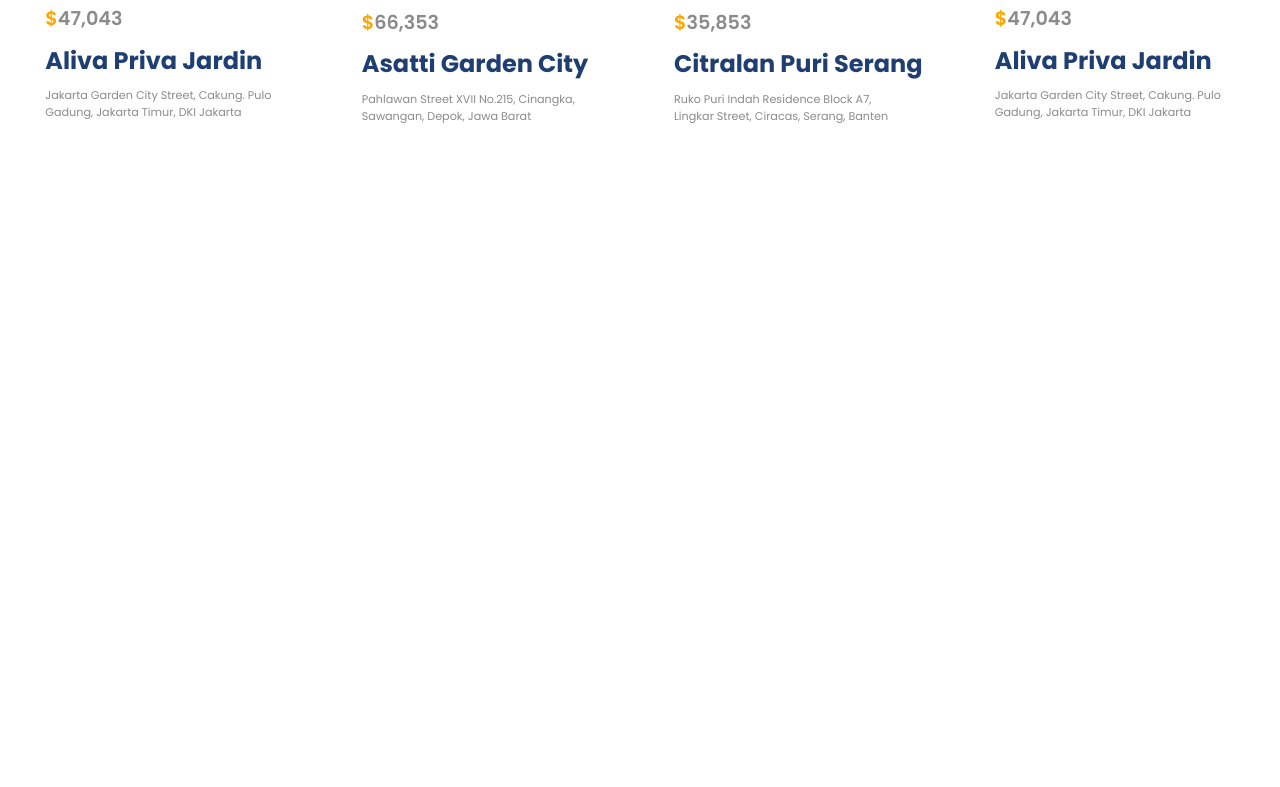
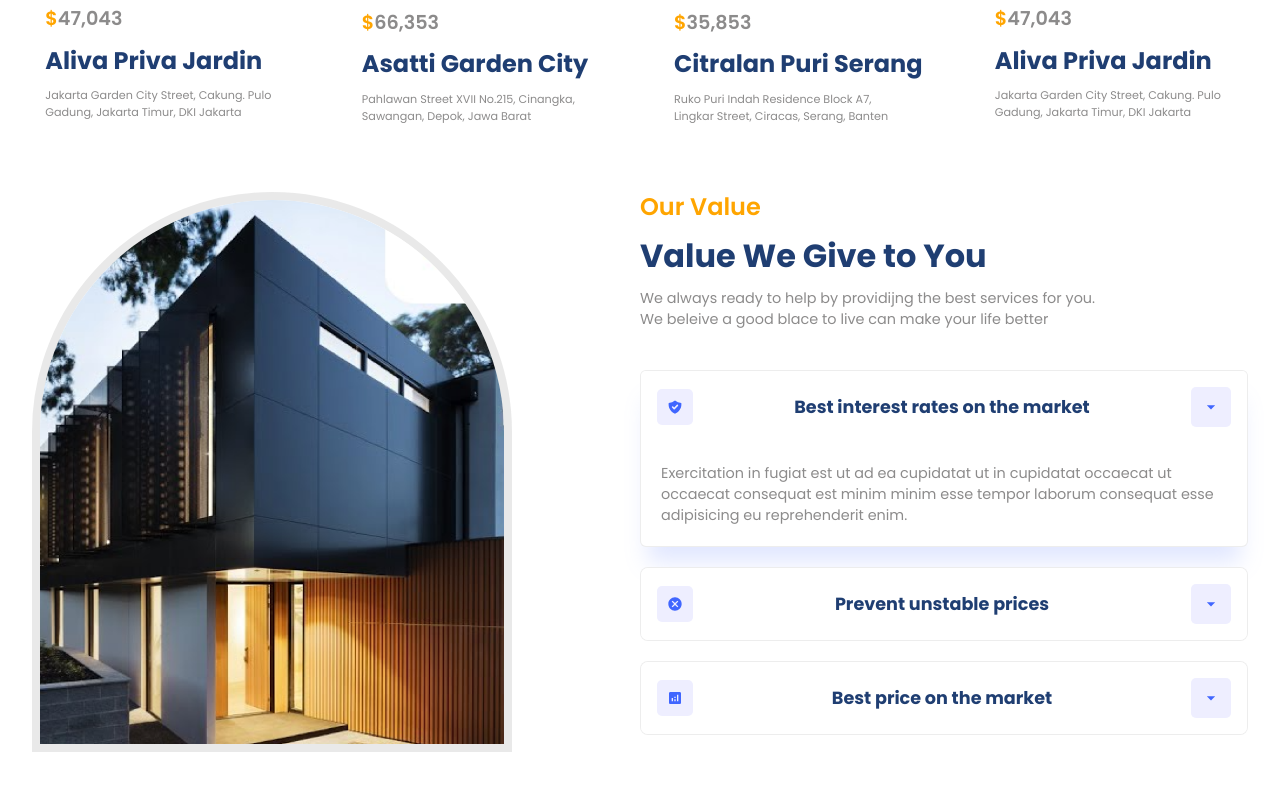
Before and after one commit to MateusBeltrao/homyz, a React (Vite) app: page / in a window 1280 px wide. Shown: the part 1163-1950 px from the top of the page. Before the commit the page ends 1320 px from the top, so only its background shows below. Built offline with nearby package versions, Linux system fonts and the light colour scheme.

Commit message:
add value

```diff
--- a/src/App.jsx
+++ b/src/App.jsx
@@ -3,6 +3,7 @@
 import './App.css'
 import { Companies } from "./components/Companies/Companies";
 import Residencias from "./components/Residencias/Residencias";
+import { Value } from "./components/Value/Value";
 function App() {
   return (
     <div className="App">
@@ -13,6 +14,7 @@
       </div>
       <Companies></Companies>
       <Residencias></Residencias>
+      <Value></Value>
     </div>
   );
 }
--- /dev/null
+++ b/src/components/Value/Value.css
@@ -0,0 +1,51 @@
+.v-container .image-container{
+    border: 8px solid rgb(232 232 232 / 93%);
+}
+
+.v-container>div{
+    flex: 1;
+}
+
+.v-right{
+    gap: 0.5rem;
+}
+
+.accordion{
+    margin-top: 2rem;
+    border: none;
+}
+
+.accordionItem{
+    background: white;
+    border: 0.8px solid rgba(128, 128, 128, 0.143);
+    border-radius: 8px;
+    overflow: hidden;
+    margin-bottom: 20px;
+}
+
+.accordionItem.expanded{
+    box-shadow: var(--shadow);
+    border-radius: 6px;
+}
+
+.accordionButton{
+    background: white;
+    padding: 1rem;
+    width: 100%;
+    justify-content: space-between;
+    cursor: pointer;
+}
+
+.icon{
+    padding: 10px;
+    background: #eeeeff;
+    border-radius: 5px;
+}
+
+.icon svg{
+    fill: var(--blue);
+}
+
+.accordionButton .primaryText{
+    font-size: 1.1rem;
+}
--- /dev/null
+++ b/src/components/Value/Value.jsx
@@ -0,0 +1,71 @@
+import React, { useState } from 'react'
+
+import { Accordion, AccordionItem, AccordionItemHeading, AccordionItemButton, AccordionItemPanel, AccordionItemState } from 'react-accessible-accordion'
+import "react-accessible-accordion/dist/fancy-example.css"
+import { MdOutlineArrowDropDown } from "react-icons/md"
+import './Value.css'
+import data from '../../utils/accordion'
+
+export const Value = () => {
+    return (
+        <section className="v-wrapper">
+            <div className='paddings innerWidth flexCenter v-container'>
+                <div className="v-left">
+                    <div className="image-container">
+                        <img src="./value.png" alt="" />
+                    </div>
+                </div>
+
+                <div className="flexColStart v-right">
+                    <span className='orangeText'>Our Value</span>
+                    <span className='primaryText'>Value We Give to You</span>
+                    <span className="secondaryText">We always ready to help by providijng the best services for you.
+                        <br />
+                        We beleive a good blace to live can make your life better
+                    </span>
+
+                    <Accordion
+                    className='accordion'
+                    allowMultipleExpanded={false}
+                    preExpanded={[0]}
+                    >
+                        {
+                            data.map((item, i) => {
+                                const [className, setClassName] = useState(null)
+                                return(
+                                    <AccordionItem
+                                    className={`accordionItem ${className}`} key={i} uuid={i}>
+                                        <AccordionItemHeading>
+                                            <AccordionItemButton className='flexCenter accordionButton'>
+                                                <AccordionItemState>
+                                                    {({ expanded}) =>
+                                                        expanded
+                                                            ? setClassName("expanded")
+                                                            : setClassName("collapsed")
+                                                    }
+                                                </AccordionItemState>
+                                                <div className="flexCenter icon">{item.icon}</div>
+                                                <span className="primaryText">
+                                                    {item.heading}
+                                                </span>
+                                                <div className="flexCenter icon">
+                                                    <MdOutlineArrowDropDown size={20}></MdOutlineArrowDropDown>
+                                                </div>
+                                            </AccordionItemButton>
+                                        </AccordionItemHeading>
+
+                                        <AccordionItemPanel>
+                                            <p className="secondaryText">{item.detail}</p>
+                                        </AccordionItemPanel>
+                                    </AccordionItem>
+                                )
+                            })
+                        }
+
+                    </Accordion>
+                </div>
+            </div>
+
+        </section>
+    )
+}
```
